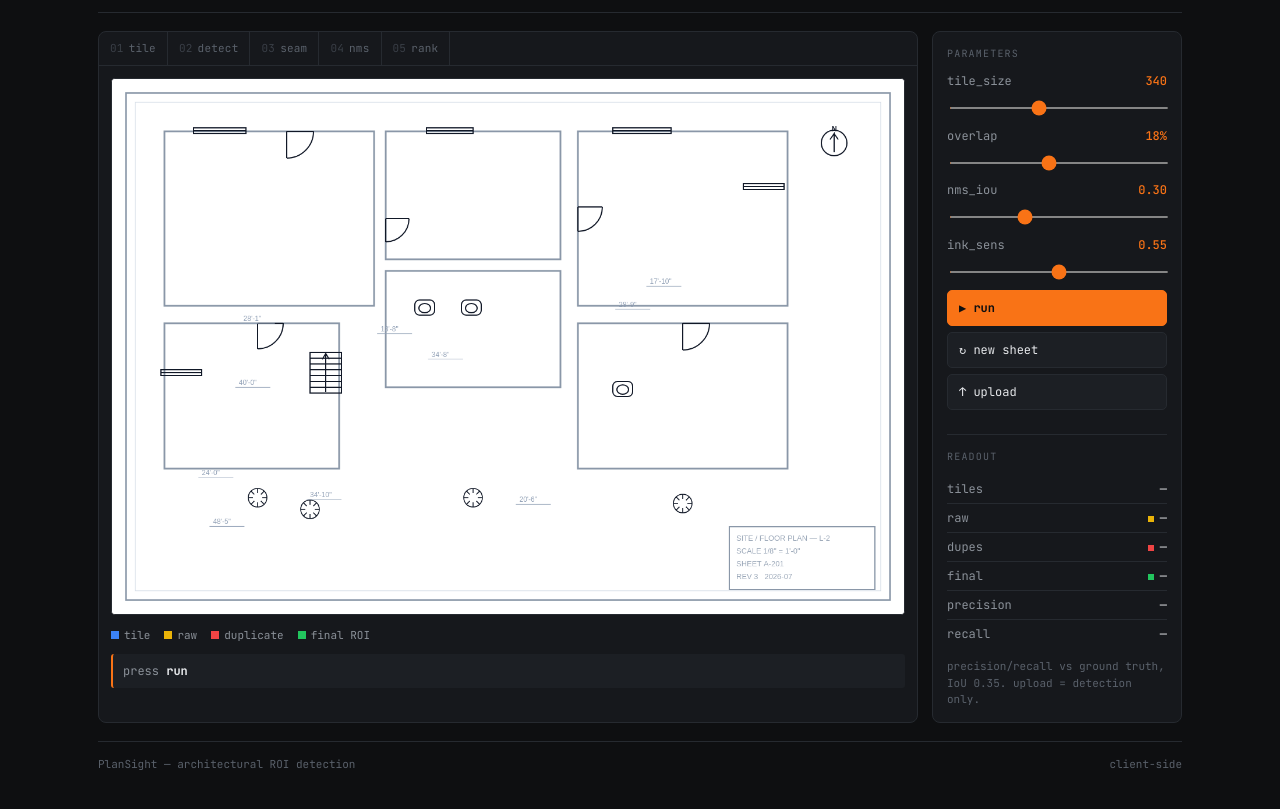
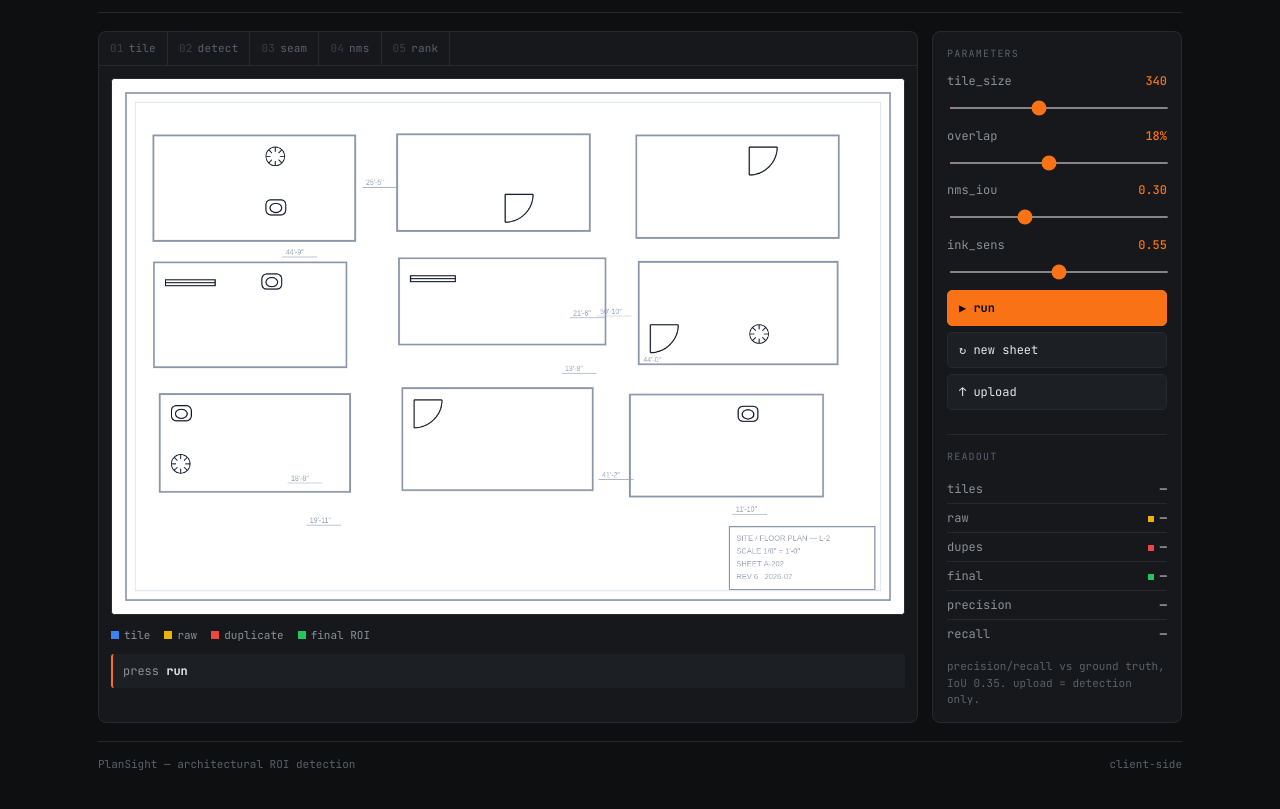
Before and after one commit to aayushgelal/plansight, a plain HTML site: page index.html in a window 1280 px wide. Shown: the part 37-846 px from the top of the page. Drawn offline with Linux system fonts and the light colour scheme.

Commit message:
Procedural sheet generation: randomize room layout and symbol placement

```diff
--- a/index.html
+++ b/index.html
@@ -204,8 +204,23 @@ function drawTree(c, x, y) {
   return { x: x - 20, y: y - 20, w: 40, h: 40, cls: 'tree' };
 }
 
+function placeSymbol(kind, x, y, maxw, maxh, r) {
+  const ri = (a, b) => a + ((r() * (b - a + 1)) | 0);
+  if (kind === 'door' && maxw > 52 && maxh > 52) { const s = Math.min(48, Math.min(maxw, maxh) - 6); return drawDoor(ctx, x + 6, y + 6, Math.max(36, s)); }
+  if (kind === 'window' && maxw > 62) { const w = Math.min(ri(70, 100), maxw - 8); return drawWindow(ctx, x + 6, y + 16, w); }
+  if (kind === 'fixture' && maxw > 48 && maxh > 40) { return drawFixture(ctx, x + 6, y + 6); }
+  if (kind === 'stairs' && maxw > 68 && maxh > 84) { return drawStairs(ctx, x + 4, y + 4); }
+  if (kind === 'north' && maxw > 56 && maxh > 62) { return drawNorth(ctx, x + 30, y + 34); }
+  if (kind === 'tree' && maxw > 42 && maxh > 42) { return drawTree(ctx, x + 22, y + 22); }
+  if (maxw > 42 && maxh > 42) return drawTree(ctx, x + 22, y + 22);
+  return null;
+}
+
 function generateSheet() {
   const r = rng(state.seed);
+  const ri = (a, b) => a + ((r() * (b - a + 1)) | 0);
+  const pick = arr => arr[(r() * arr.length) | 0];
+
   ctx.fillStyle = '#ffffff'; ctx.fillRect(0, 0, W, H);
   ctx.strokeStyle = '#8a97a8'; ctx.lineWidth = 3; ctx.strokeRect(24, 24, W - 48, H - 48);
   ctx.lineWidth = 1; ctx.strokeStyle = '#cbd5e1';
@@ -216,47 +231,45 @@ function generateSheet() {
   ctx.fillStyle = '#9aa7b8'; ctx.font = '13px sans-serif';
   ctx.fillText('SITE / FLOOR PLAN — L-2', W - 288, H - 126);
   ctx.fillText('SCALE 1/8" = 1\'-0"', W - 288, H - 104);
-  ctx.fillText('SHEET A-201', W - 288, H - 82);
-  ctx.fillText('REV 3   2026-07', W - 288, H - 60);
+  ctx.fillText('SHEET A-20' + ri(1, 5), W - 288, H - 82);
+  ctx.fillText('REV ' + ri(1, 6) + '   2026-07', W - 288, H - 60);
 
   const gt = [];
-  const rooms = [
-    [90, 90, 360, 300], [470, 90, 300, 220], [90, 420, 300, 250],
-    [470, 330, 300, 200], [800, 90, 360, 300], [800, 420, 360, 250]
-  ];
-  ctx.lineWidth = 3; ctx.strokeStyle = '#8a97a8';
-  rooms.forEach(rm => ctx.strokeRect(rm[0], rm[1], rm[2], rm[3]));
+  const cols = ri(2, 3), rows = ri(2, 3);
+  const mx = 70, my = 78;
+  const gridW = W - 2 * mx, gridH = H - my - 172;
+  const cw = gridW / cols, ch = gridH / rows;
+  const kinds = ['door', 'window', 'fixture', 'tree', 'stairs', 'north'];
 
-  gt.push(drawDoor(ctx, 300, 90, 46));
-  gt.push(drawDoor(ctx, 470, 240, 40));
-  gt.push(drawDoor(ctx, 250, 420, 44));
-  gt.push(drawDoor(ctx, 800, 220, 42));
-  gt.push(drawDoor(ctx, 980, 420, 46));
+  for (let rr = 0; rr < rows; rr++) {
+    for (let cc = 0; cc < cols; cc++) {
+      const rx = mx + cc * cw + ri(0, 22);
+      const ry = my + rr * ch + ri(0, 22);
+      const rw = cw - ri(46, 84);
+      const rh = ch - ri(40, 80);
+      ctx.strokeStyle = '#8a97a8'; ctx.lineWidth = 3;
+      ctx.strokeRect(rx, ry, rw, rh);
 
-  gt.push(drawWindow(ctx, 140, 84, 90));
-  gt.push(drawWindow(ctx, 540, 84, 80));
-  gt.push(drawWindow(ctx, 860, 84, 100));
-  gt.push(drawWindow(ctx, 1084, 180, 70));
-  gt.push(drawWindow(ctx, 84, 500, 70));
-
-  gt.push(drawFixture(ctx, 520, 380));
-  gt.push(drawFixture(ctx, 600, 380));
-  gt.push(drawFixture(ctx, 860, 520));
-  gt.push(drawStairs(ctx, 340, 470));
-  gt.push(drawNorth(ctx, W - 120, 110));
-  gt.push(drawTree(ctx, 250, 720));
-  gt.push(drawTree(ctx, 340, 740));
-  gt.push(drawTree(ctx, 620, 720));
-  gt.push(drawTree(ctx, 980, 730));
+      const slots = [[0, 0], [1, 0], [0, 1], [1, 1]];
+      for (let i = slots.length - 1; i > 0; i--) { const j = (r() * (i + 1)) | 0; const t = slots[i]; slots[i] = slots[j]; slots[j] = t; }
+      const n = ri(1, 2);
+      for (let s = 0; s < n; s++) {
+        const px = rx + slots[s][0] * (rw / 2) + 14;
+        const py = ry + slots[s][1] * (rh / 2) + 14;
+        const b = placeSymbol(pick(kinds), px, py, rw / 2 - 26, rh / 2 - 26, r);
+        if (b) gt.push(b);
+      }
+    }
+  }
+  state.gt = gt;
 
   ctx.strokeStyle = '#94a3b8'; ctx.fillStyle = '#94a3b8'; ctx.lineWidth = 1; ctx.font = '12px sans-serif';
   for (let i = 0; i < 10; i++) {
     const x = 100 + r() * (W - 380), y = 120 + r() * (H - 260);
     ctx.beginPath(); ctx.moveTo(x, y); ctx.lineTo(x + 60, y); ctx.stroke();
-    ctx.fillText((10 + Math.floor(r() * 40)) + "'-" + Math.floor(r() * 11) + '"', x + 6, y - 4);
+    ctx.fillText(ri(10, 50) + "'-" + ri(0, 11) + '"', x + 6, y - 4);
   }
 
-  state.gt = gt;
   computeMasks();
   drawBase();
 }
```
